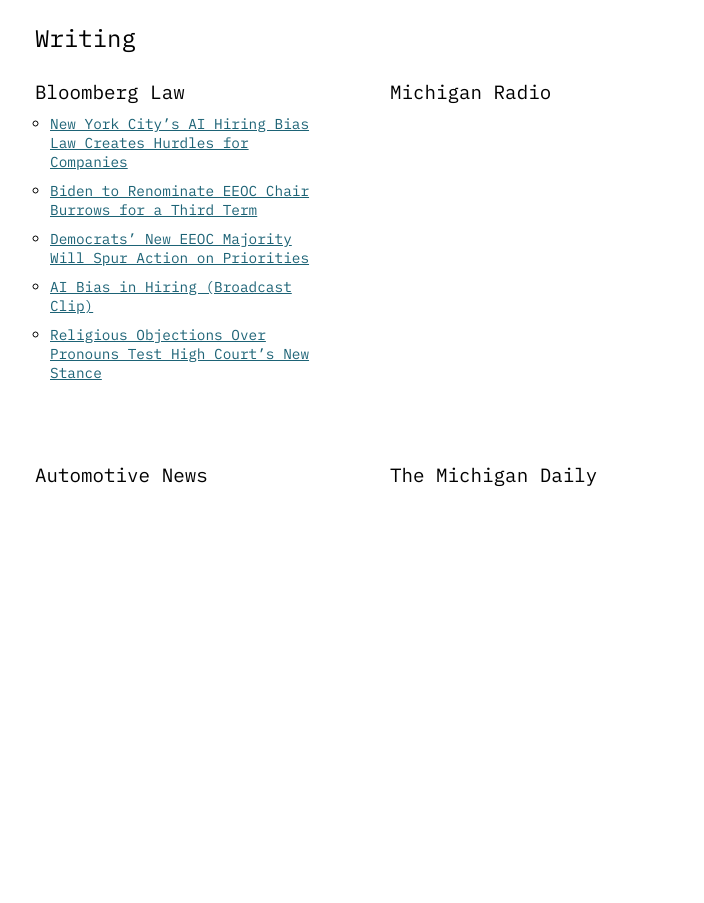
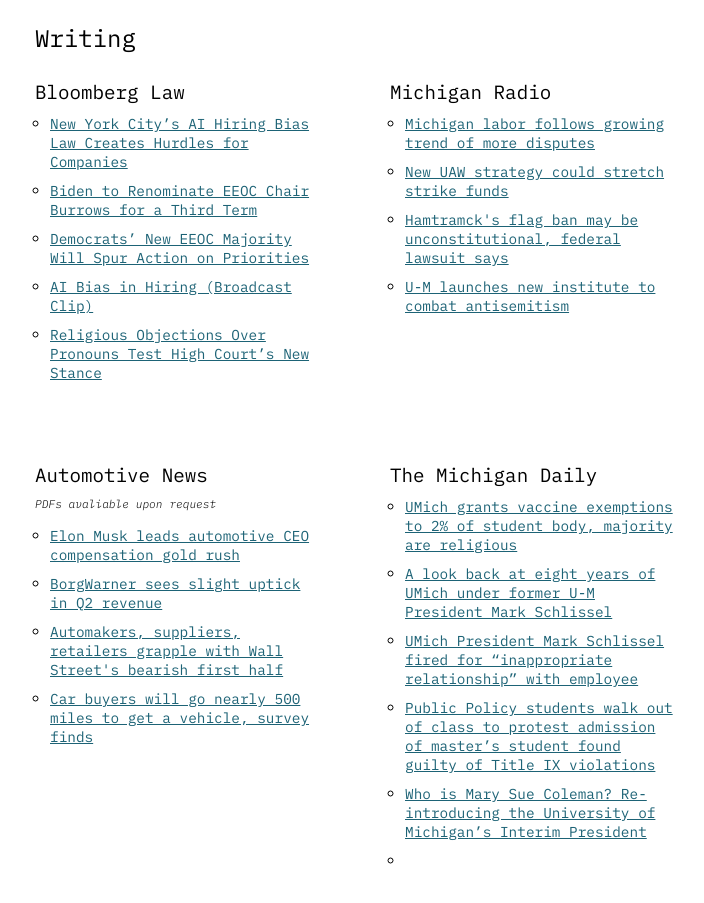
Before and after one commit to haleyej/george-personal, a plain HTML site: page writing.html in a window 1280 px wide. Shown: the part 129-1032 px from the top of the page, without its empty margins (285-989 px from the left). Before the commit the page ends 800 px from the top, so only its background shows below. Drawn offline with Linux system fonts and the light colour scheme.

Commit message:
update to writing section

```diff
--- a/style.css
+++ b/style.css
@@ -91,6 +91,11 @@ a:hover {
     font-size: 0.9em;
 }
 
+#pdf {
+    font-size: 0.7em;
+    margin-bottom: 15px;
+}
+
 @media screen and (min-width: 750px) {
     .container {
         max-width: 50%;
--- a/writing.html
+++ b/writing.html
@@ -43,12 +43,33 @@
                 </div>
                 <div>
                     <h3>Automotive News</h3>
+                    <p id = 'pdf'><em>PDFs avaliable upon request</em></p>
+                    <ul>
+                        <li><a href = "https://www.autonews.com/executives/ceo-pay-rises-auto-industry">Elon Musk leads automotive CEO compensation gold rush</a></li>
+                        <li><a href = "https://www.autonews.com/earnings-reports/borgwarner-sees-slight-uptick-q2-revenue">BorgWarner sees slight uptick in Q2 revenue</a></li>
+                        <li><a href = "https://www.autonews.com/automakers-suppliers/automakers-suppliers-retailers-grapple-wall-streets-bearish-first-half">Automakers, suppliers, retailers grapple with Wall Street's bearish first half</a></li>
+                        <li><a href = "https://www.autonews.com/used-cars/car-buyers-will-go-nearly-500-miles-get-vehicle-survey-finds">Car buyers will go nearly 500 miles to get a vehicle, survey finds</a></li>
+                    </ul>
                 </div>
                 <div>
                     <h3>Michigan Radio</h3>
+                    <ul>
+                        <li><a href = "https://www.michiganradio.org/economy/2023-10-19/michigan-labor-follows-growing-trend-of-more-disputes">Michigan labor follows growing trend of more disputes</a></li>
+                        <li><a href = "https://www.michiganradio.org/economy/2023-09-14/new-uaw-strategy-could-stretch-strike-funds">New UAW strategy could stretch strike funds</a></li>
+                        <li><a href = "https://www.michiganradio.org/criminal-justice-legal-system/2023-11-07/hamtramcks-pride-flag-ban-may-be-unconstitutional-federal-lawsuit-says">Hamtramck's flag ban may be unconstitutional, federal lawsuit says</a></li>
+                        <li><a href = "https://www.michiganradio.org/education/2023-12-08/u-m-launches-new-institute-to-combat-antisemitism">U-M launches new institute to combat antisemitism</a></li>
+                    </ul>
                 </div>
                 <div>
                     <h3>The Michigan Daily</h3>
+                    <ul>
+                        <li><a href = "https://www.michigandaily.com/news/administration/umich-grants-vaccine-exemptions-to-2-of-student-body-vast-majority-are-religious/">UMich grants vaccine exemptions to 2% of student body, majority are religious</a></li>
+                        <li><a href = "https://www.michigandaily.com/news/administration/a-look-back-at-eight-years-of-umich-under-former-u-m-president-mark-schlissel/">A look back at eight years of UMich under former U-M President Mark Schlissel</a></li>
+                        <li><a href = "https://www.michigandaily.com/news/umich-president-mark-schlissel-fired-for-inappropriate-relationship-with-employee/">UMich President Mark Schlissel fired for “inappropriate relationship” with employee</a></li>
+                        <li><a href = "https://www.michigandaily.com/news/public-policy-students-walk-out-of-class-to-protest-admission-of-masters-student-found-guilty-of-title-ix-violations/">Public Policy students walk out of class to protest admission of master’s student found guilty of Title IX violations</a></li>
+                        <li><a href = "https://www.michigandaily.com/news/who-is-mary-sue-coleman-re-introducing-the-university-of-michigans-interim-president/">Who is Mary Sue Coleman? Re-introducing the University of Michigan’s Interim President</a></li>
+                        <li><a href = ""></a></li>
+                    </ul>
                 </div>
             </div>
     </div>
```
